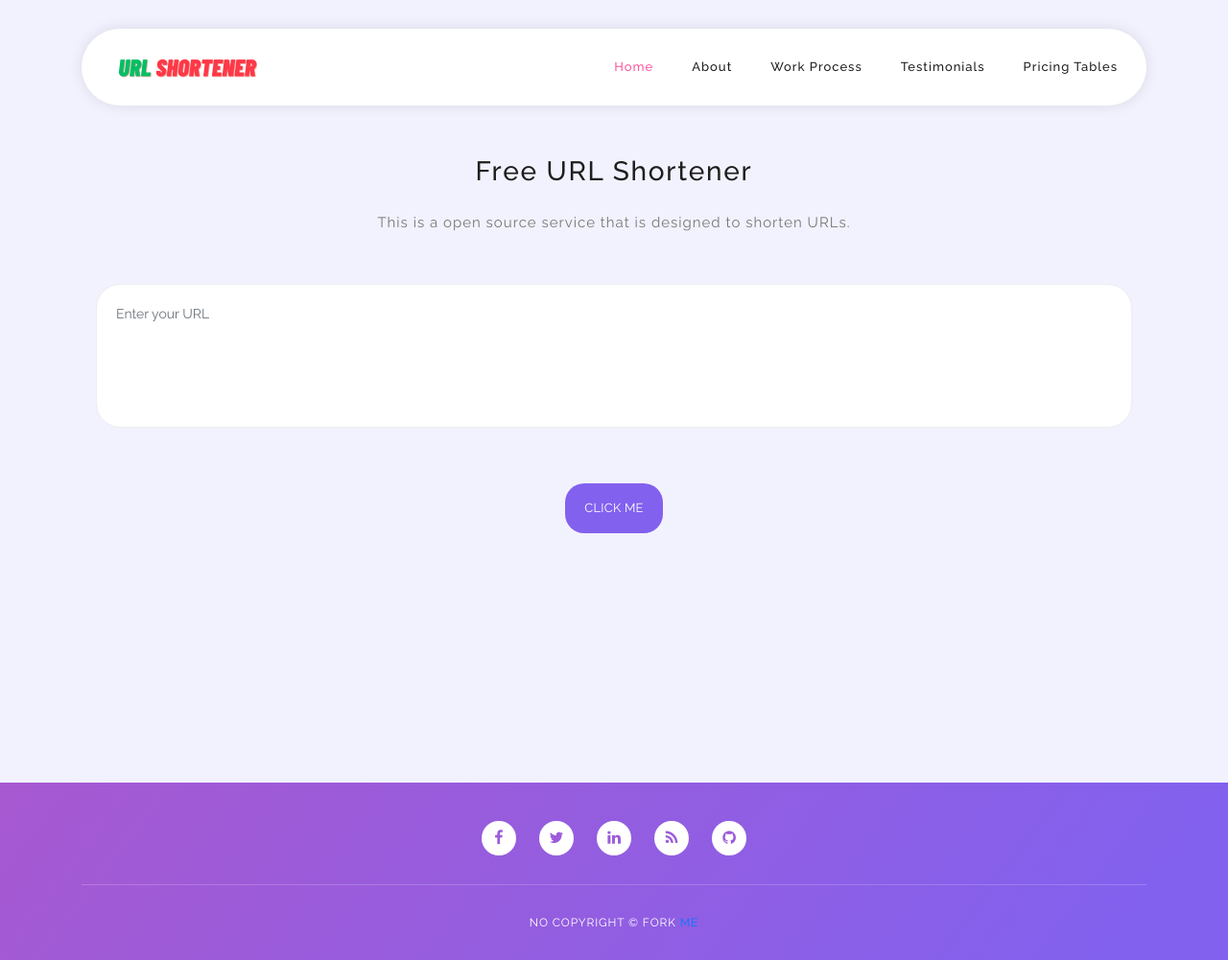
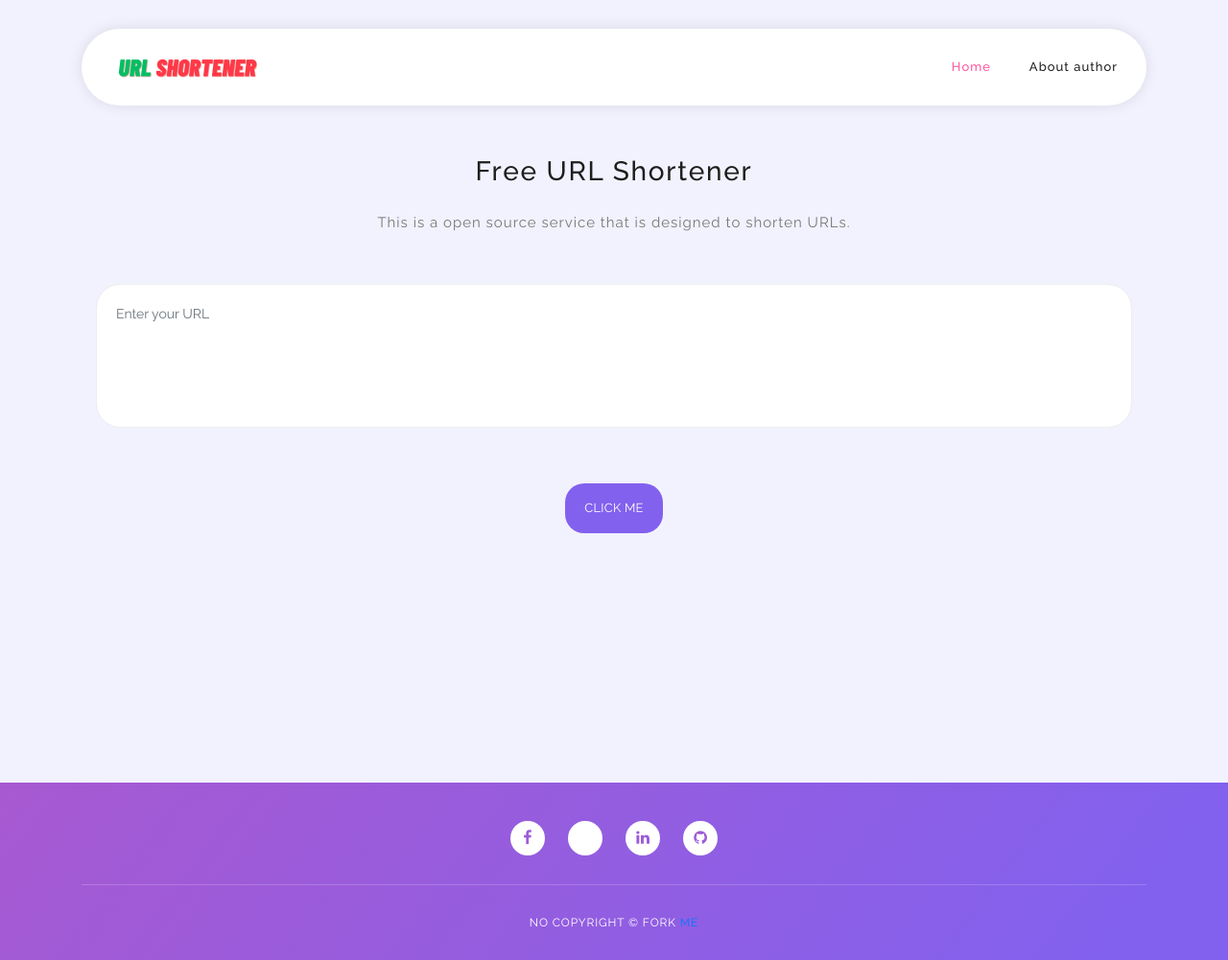
Before and after one commit to Hurley2017/CodeClause_URL_Short, a Flask app: page / in a window 1280 px wide. Shown: the whole page at 96% size. Run offline with Flask 3, Linux system fonts and the light colour scheme; some libraries are stand-ins or nearby versions.

Commit message:
credentials chaned!

```diff
--- a/templates/index.html
+++ b/templates/index.html
@@ -28,11 +28,8 @@
                                 <img src="{{url_for('static', filename='images/logo.png')}}" alt="URL SHORTENER LOGO"/>
                             </a>
                             <ul class="nav">
-                                <li><a href="#welcome" class="active">Home</a></li>
-                                <li><a href="#features">About</a></li>
-                                <li><a href="#work-process">Work Process</a></li>
-                                <li><a href="#testimonials">Testimonials</a></li>
-                                <li><a href="#pricing-plans">Pricing Tables</a></li>
+                                <li><a href="https://ayeee.ga" class="active">Home</a></li>
+                                <li><a href="https://tushermondal.ml">About author</a></li>
                             </ul>
                             <a class='menu-trigger'>
                                 <span>Menu</span>
@@ -84,17 +81,16 @@
                 <div class="row">
                     <div class="col-lg-12 col-md-12 col-sm-12">
                         <ul class="social">
-                            <li><a href="#"><i class="fa fa-facebook"></i></a></li>
-                            <li><a href="#"><i class="fa fa-twitter"></i></a></li>
-                            <li><a href="#"><i class="fa fa-linkedin"></i></a></li>
-                            <li><a href="#"><i class="fa fa-rss"></i></a></li>
-                            <li><a href="#"><i class="fa fa-github"></i></a></li>
+                            <li><a href="https://www.facebook.com/unavailable0573"><i class="fa fa-facebook"></i></a></li>
+                            <li><a href="https://leetcode.com/Hurley2017/"><i class="fa fa-leetcode"></i></a></li>
+                            <li><a href="https://www.linkedin.com/in/tusher-mondal/"><i class="fa fa-linkedin"></i></a></li>
+                            <li><a href="https://github.com/Hurley2017"><i class="fa fa-github"></i></a></li>
                         </ul>
                     </div>
                 </div>
                 <div class="row">
                     <div class="col-lg-12">
-                        <p class="copyright">No Copyright &copy; fork <a href="#">me</a></p>
+                        <p class="copyright">No Copyright &copy; fork <a href="https://github.com/Hurley2017/URL_Short">me</a></p>
                     </div>
                 </div>
             </div>
```
